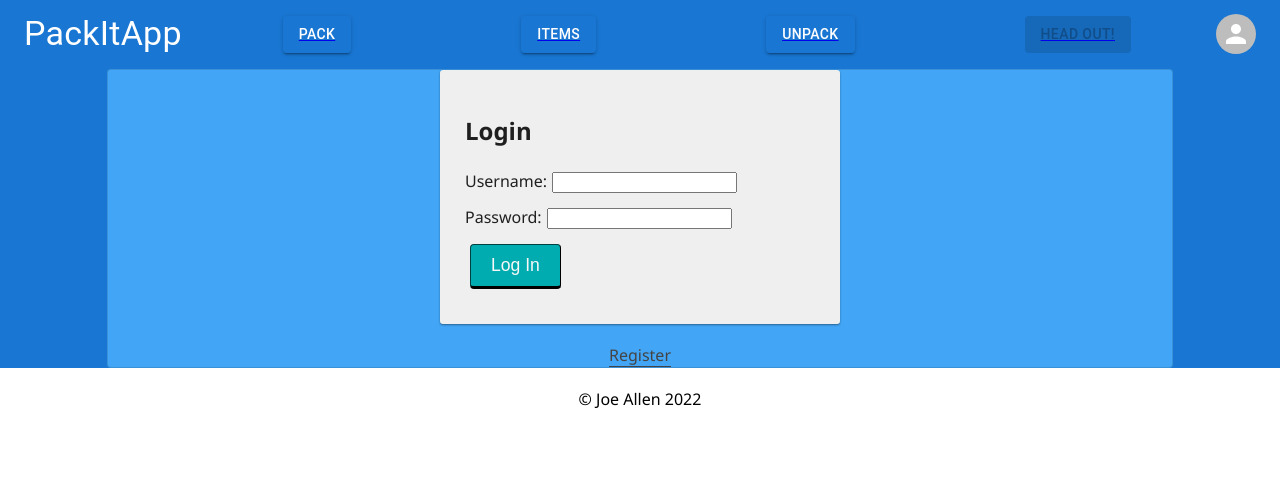
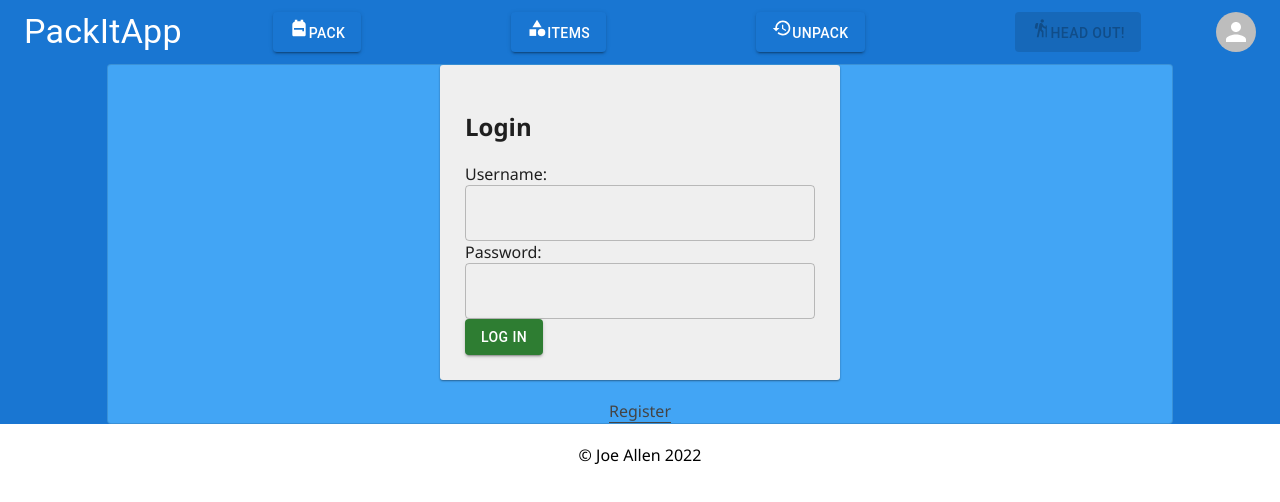
Before and after one commit to AllenJoeG/Pack-It-App, a React (Create React App) app: page /#/inventory in a window 1280 px wide. Shown: the top 502 px of the page. Built offline with nearby package versions, Linux system fonts and the light colour scheme; no server answers.

Commit message:
Icons on NavBar, some Link/Typography heirarchy fixes on AppNavBar. Started on Login Form styling

```diff
--- a/src/components/App/App.jsx
+++ b/src/components/App/App.jsx
@@ -42,7 +42,7 @@ function App() {
     dispatch({type: 'SET_CP_INDEX'})
     dispatch({type: 'GET_USER_TRIPS'})
     dispatch({type: 'GET_USER_CUSTOM'})
-  }, [dispatch]);
+  }, []);
 
   return (
     <Router>
--- a/src/components/LoginForm/LoginForm.jsx
+++ b/src/components/LoginForm/LoginForm.jsx
@@ -3,7 +3,7 @@ import { useDispatch } from 'react-redux';
 import {useSelector} from 'react-redux';
 
 //MUI stuff
-import { Box, Container, Paper, Grid, } from '@mui/material';
+import { Box, Container, Paper, Grid, TextField, Button, } from '@mui/material';
 
 function LoginForm() {
   const [username, setUsername] = useState('');
@@ -28,7 +28,7 @@ function LoginForm() {
   }; // end login
 
   return (
-    <form className="formPanel" onSubmit={login}>
+    <Box component="form" className="formPanel" onSubmit={login}>
       <h2>Login</h2>
       {errors.loginMessage && (
         <h3 className="alert" role="alert">
@@ -38,7 +38,9 @@ function LoginForm() {
       <div>
         <label htmlFor="username">
           Username:
-          <input
+          <TextField
+            fullWidth
+            variant="outlined"
             type="text"
             name="username"
             required
@@ -50,7 +52,9 @@ function LoginForm() {
       <div>
         <label htmlFor="password">
           Password:
-          <input
+          <TextField
+            fullWidth
+            variant="outlined"
             type="password"
             name="password"
             required
@@ -60,9 +64,17 @@ function LoginForm() {
         </label>
       </div>
       <div>
-        <input className="btn" type="submit" name="submit" value="Log In" />
+        <Button
+          type="submit"
+          name="submit"
+          value="Log In"
+          variant="contained"
+          color="success"
+
+        > Log In </Button>
+        {/* <input className="btn" type="submit" name="submit" value="Log In" /> */}
       </div>
-    </form>
+    </Box>
   );
 }
 
--- a/src/components/NavAppBar/NavAppBar.jsx
+++ b/src/components/NavAppBar/NavAppBar.jsx
@@ -9,6 +9,9 @@ import { Stack, AppBar, Box, Toolbar, IconButton, Typography, Menu, Container, A
 
 import MenuIcon from '@mui/icons-material/Menu';
 import BackpackIcon from '@mui/icons-material/Backpack';
+import HikingIcon from '@mui/icons-material/Hiking';
+import HistoryIcon from '@mui/icons-material/History';
+import CategoryIcon from '@mui/icons-material/Category';
 
 ///////////
 
@@ -77,27 +80,38 @@ export default function NavAppBar() {
               }}
             >
               <MenuItem key={0} onClick={handleCloseNavMenu}>
-                <Link to="/pack">
-                  <Typography textAlign="center"><BackpackIcon/>Pack</Typography>
+                <Typography textAlign="center">
+                  <Link to="/pack" underline="hover">
+                    <BackpackIcon/>Pack
                   </Link>
+                </Typography>
+
               </MenuItem>
 
               <MenuItem key={1} onClick={handleCloseNavMenu}>
-                <Link to="/inventory">
-                  <Typography textAlign="center">Items</Typography>
+                <Typography textAlign="center">
+                  <Link to="/inventory" underline="hover">
+                    <CategoryIcon/>Items
                   </Link>
+                </Typography>
               </MenuItem>
 
               <MenuItem key={2} onClick={handleCloseNavMenu}>
-                <Link to="/unpack">
-                  <Typography textAlign="center">Unpack</Typography>
+                <Typography textAlign="center">
+                  <Link to="/unpack" underline="hover">
+                    <HistoryIcon/>
+                    Unpack
                   </Link>
+                </Typography>
               </MenuItem>
 
               <MenuItem key={3} onClick={handleCloseNavMenu}>
-                <Link to="/headout">
-                  <Typography textAlign="center">Head Out!</Typography>
+                <Typography textAlign="center">
+                  <Link to="/headout" underline="hover">
+                    <HikingIcon/>
+                    Head Out!
                   </Link>
+                </Typography>
               </MenuItem>
 
             </Menu>
@@ -117,49 +131,47 @@ export default function NavAppBar() {
           <Box sx={{ flexGrow: 1, display: { xs: 'none', md: 'flex' } }}
             justifyContent="space-around"
           >
-
-            <Link to="/pack">
               <Button
-              fullWidth
+                to="/pack"
+                component={ Link }
                 variant="contained"
                 onClick={handleCloseNavMenu}
-              sx={{ my: 2, color: 'white', display: 'block' }}
+                sx={{ my: 1, color: 'white', display: 'inline' }}
+
               >
-                Pack
+                <BackpackIcon fontSize="small"/>Pack
               </Button>
-              </Link>
 
-
-            <Link to="/inventory">
               <Button
+                to="/inventory"
+                component={ Link }
                 variant="contained"
                 onClick={handleCloseNavMenu}
-              sx={{ my: 2, color: 'white', display: 'block' }}
+                sx={{ my: 1, color: 'white', display: 'block' }}
               >
-                Items
+                <CategoryIcon fontSize="small"/>Items
               </Button>
-            </Link>
 
-            <Link to="/unpack">
               <Button
+                to="/unpack"
+                component={ Link }
                 variant="contained"
                 onClick={handleCloseNavMenu}
-              sx={{ my: 2, color: 'white', display: 'block' }}
+                sx={{ my: 1, color: 'white', display: 'block' }}
               >
-                Unpack
+                <HistoryIcon fontSize="small"/>Unpack
               </Button>
-            </Link>
 
-            <Link to="/headout">
               <Button
+                to="/unpack"
+                component={ Link }
                 disabled
                 variant="contained"
                 onClick={handleCloseNavMenu}
-              sx={{ my: 2, color: 'white', display: 'block' }}
+                sx={{ my: 1, color: 'white', display: 'block' }}
               >
-                Head Out!
+                <HikingIcon fontSize="small"/>Head Out!
               </Button>
-            </Link>
 
           </Box>
 
@@ -172,6 +184,7 @@ export default function NavAppBar() {
             <Menu
               sx={{ mt: '45px' }}
               id="menu-appbar"
+              backgroundColor="secondary"
               anchorEl={anchorElUser}
               anchorOrigin={{
                 vertical: 'top',
@@ -186,19 +199,19 @@ export default function NavAppBar() {
               onClose={handleCloseUserMenu}
             >
                 <MenuItem key={0} onClick={handleCloseNavMenu}>
-                  <Link to='/user'>
+                  <Link to='/user' underline="hover">
                     <Typography textAlign="center"> Profile </Typography>
                   </Link>
                 </MenuItem>
 
                 <MenuItem key={1} onClick={handleCloseNavMenu}>
-                  <Link to='/about'>
+                  <Link to='/about' underline="hover">
                     <Typography textAlign="center"> About </Typography>
                   </Link>
                 </MenuItem>
 
                 <MenuItem key={2} onClick={handleCloseNavMenu}>
-                  <Link to='/info'>
+                  <Link to='/info' underline="hover">
                     <Typography textAlign="center"> Help </Typography>
                   </Link>
                 </MenuItem>
--- a/src/components/Pack/Pack.jsx
+++ b/src/components/Pack/Pack.jsx
@@ -52,11 +52,6 @@ export default function Pack() {
   const [addToPackDropdown, setAddToPackDropdown] = useState([]);
   const [browseToAdd, setBrowseToAdd] = useState('');
 
-
-  //UnUSEd effect, lol
-  useEffect(() => {
-
-  }, [])
 
   const calculatePackWeight = () => {
     if (!currentPack) {
@@ -139,42 +134,6 @@ export default function Pack() {
 
   return(
     <Box>
-      <Box>
-      <Grid
-        flex container
-        direction="row"
-        justifyContent="space-between"
-        alignItems="center"
-      >
-        <Grid item xs={1} sm={2}></Grid>
-        <Grid item xs={4} sm={2}>
-          {/* <Button
-            variant="contained"
-            color="secondary"
-            size="small"
-            onClick={handleSavePack}
-          >Save Pack</Button> */}
-        </Grid>
-        <Grid item xs={4} sm={2}>
-          {/* <LoadPackModal /> */}
-        </Grid>
-        <Grid item xs={4} sm={2}>
-          {/* <Button
-            variant="contained"
-            color="secondary"
-            >Categories</Button> */}
-        </Grid>
-        <Grid item xs={4} sm={2}>
-          {/* <Button
-            align="right"
-            variant="contained"
-            color="secondary"
-            onClick={handleClearCurrentPack}
-          >Clear Pack</Button> */}
-        </Grid>
-        <Grid item xs={1} sm={2}></Grid>
-      </Grid>
-      </Box>
 
       <TableContainer sx= {{ maxHeight: 650 }}>
         <Table stickyHeader>
--- a/src/components/Unpack/Unpack.jsx
+++ b/src/components/Unpack/Unpack.jsx
@@ -142,11 +142,7 @@ export default function Unpack() {
 
   //Updates in case of nav after pack save
   const dispatch = useDispatch();
-  useEffect(() => {
-    dispatch({type: 'GET_USER_TRIPS'})
-    dispatch({type: 'GET_USER_CUSTOM'})
-    dispatch({type: 'GET_CATEGORIES'})
-  }, []);
+
 
   return(
     <Box>
```
Also changed, not shown: src/components/Pack/stuff.jsx (added, +27 -0 lines), src/components/Inventory/Inventory.jsx (line endings or trailing spaces), 1 other file (tests, documents, lock files or other folders). Lines whose indentation alone changed are shown as unchanged.
